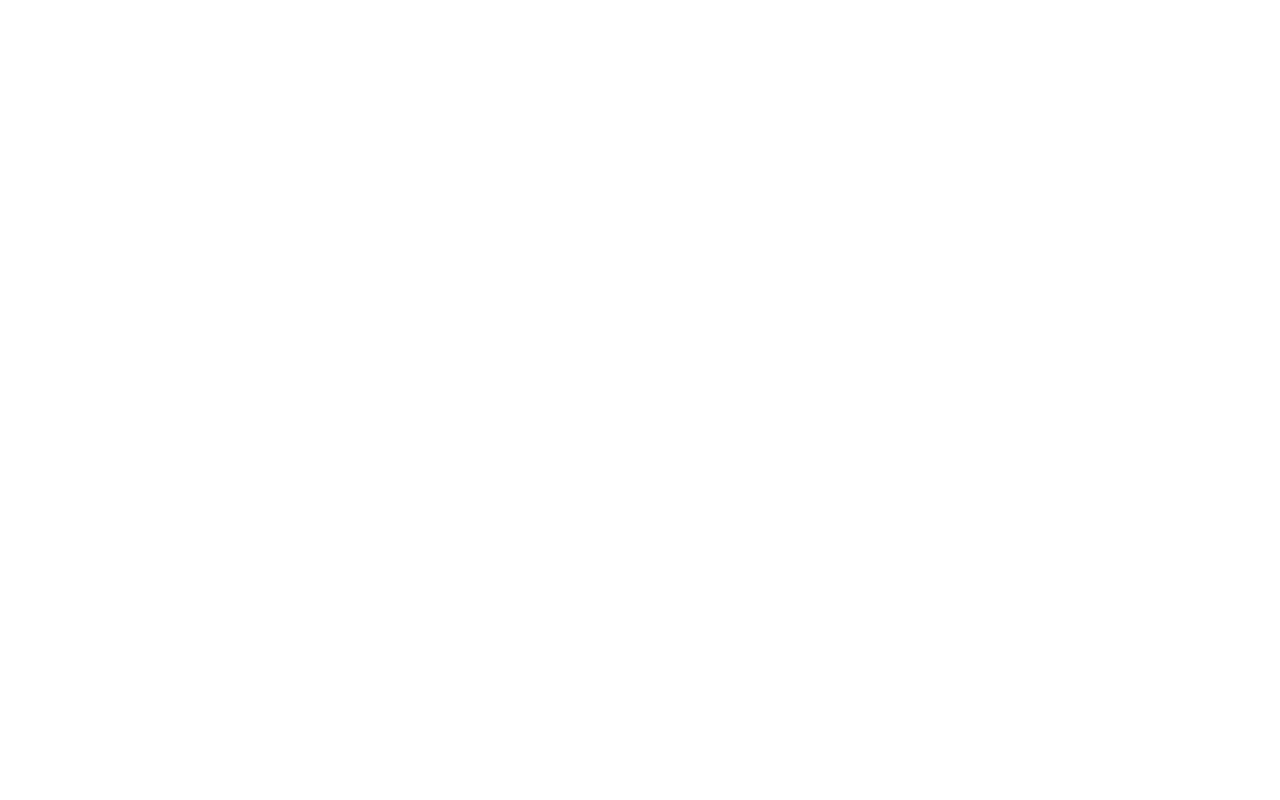
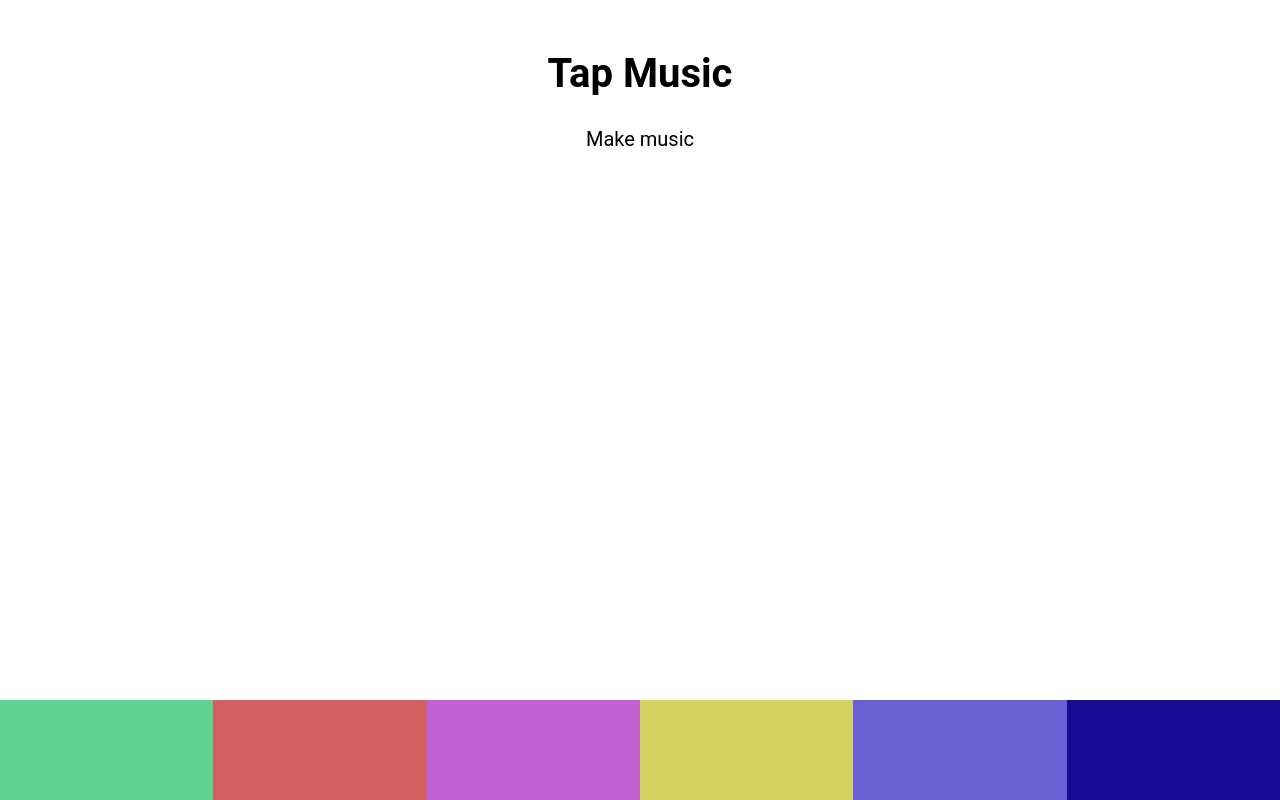
Before and after one commit to alexandre-soares/beatmaker-vanillajs, a plain HTML site: page index.html in a window 1280 px wide. Drawn offline with Linux system fonts and the light colour scheme.

Commit message:
adding styles

```diff
--- a/index.html
+++ b/index.html
@@ -7,6 +7,33 @@
 		<link rel="stylesheet" href="./style.css" />
 	</head>
 	<body>
+		<div class="app">
+			<header>
+				<h1>Tap Music</h1>
+				<p>Make music</p>
+			</header>
+			<div class="visual"></div>
+			<div class="pads">
+				<div class="pad1">
+					<audio src="./sounds/bubbles.mp3"></audio>
+				</div>
+				<div class="pad2">
+					<audio src="./sounds/clay.mp3"></audio>
+				</div>
+				<div class="pad3">
+					<audio src="./sounds/confetti.mp3"></audio>
+				</div>
+				<div class="pad4">
+					<audio src="./sounds/glimmer.mp3"></audio>
+				</div>
+				<div class="pad5">
+					<audio src="./sounds/moon.mp3"></audio>
+				</div>
+				<div class="pad6">
+					<audio src="./sounds/ufo.mp3"></audio>
+				</div>
+			</div>
+		</div>
 		<script src="./app.js"></script>
 	</body>
 </html>
--- a/style.css
+++ b/style.css
@@ -0,0 +1,59 @@
+* {
+	margin: 0;
+	padding: 0;
+	box-sizing: border-box;
+}
+
+body {
+	font-family: "Roboto";
+}
+
+.app {
+	height: 100vh;
+	display: flex;
+	flex-direction: column;
+	justify-content: space-between;
+	align-items: center;
+}
+
+header h1 {
+	margin: 50px 0px 30px 0;
+	text-align: center;
+	font-size: 40px;
+}
+
+header p {
+	font-size: 20px;
+	text-align: center;
+}
+
+.pads {
+	background: lightblue;
+	width: 100%;
+	display: flex;
+}
+
+.pads > div {
+	height: 100px;
+	width: 100px;
+	flex: 1;
+}
+
+.pad1 {
+	background: #60d393;
+}
+.pad2 {
+	background: #d36060;
+}
+.pad3 {
+	background: #c060d3;
+}
+.pad4 {
+	background: #d3d160;
+}
+.pad5 {
+	background: #6860d3;
+}
+.pad6 {
+	background: #160d94;
+}
```
